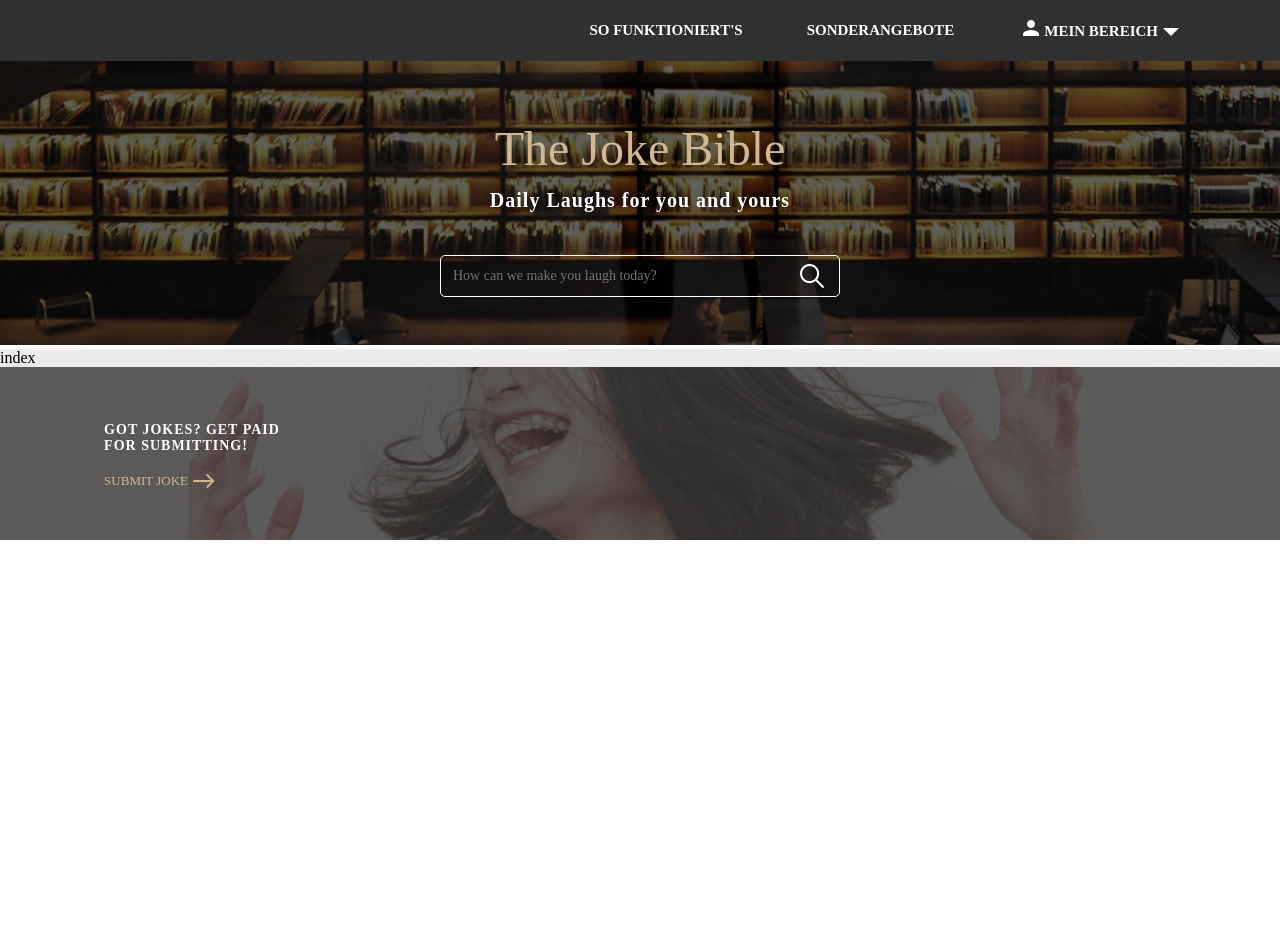
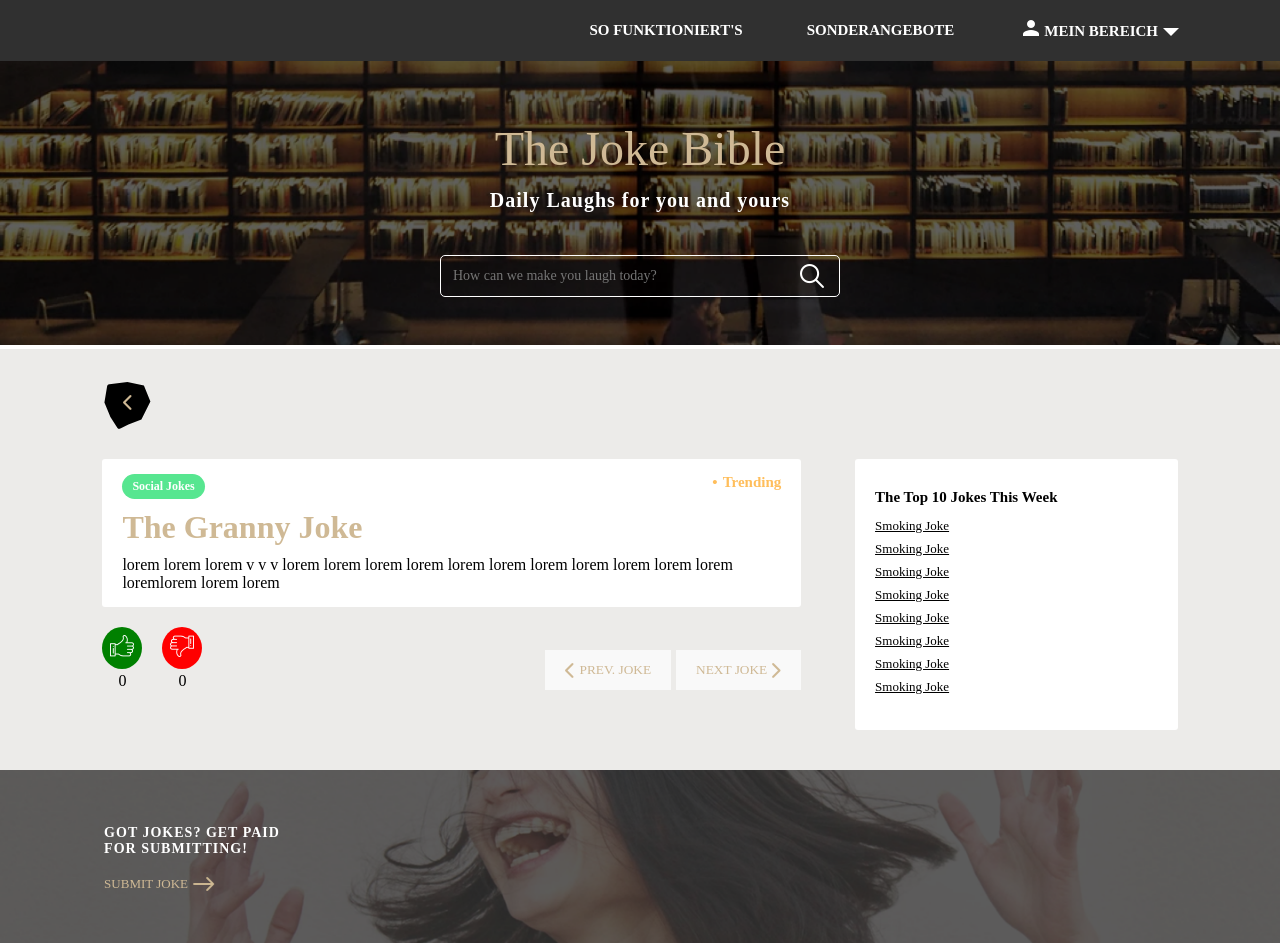
Before and after one commit to pemba1s1/joke-bible, a React (Create React App) app: page /joke/1 in a window 1280 px wide. Before the commit the page ends 800 px from the top, so only its background shows below. Built offline with nearby package versions, Linux system fonts and the light colour scheme; a web font is replaced by a local one.

Commit message:
joke desc page

```diff
--- a/src/Pages/Home/index.jsx
+++ b/src/Pages/Home/index.jsx
@@ -22,7 +22,7 @@ const Home = () => {
           <Button color={colors[index]}>{cat}</Button>
         ))}
         <Button color="view-more">
-          <div className="flex">
+          <div className="inner-view">
             View All<img src={ArrowDown} alt="down"></img>
           </div>
         </Button>
@@ -57,7 +57,7 @@ const Home = () => {
         </div>
         <div className="view-more-joke">
           <Button color="view-more">
-            <div className="flex">
+            <div className="inner-view">
               View All<img src={ArrowDown} alt="down"></img>
             </div>
           </Button>
--- a/src/Pages/Joke/index.jsx
+++ b/src/Pages/Joke/index.jsx
@@ -1,9 +1,123 @@
-import React from 'react'
+import React, { useState } from 'react';
+import { Tags } from '../../Components/Tags';
+import ArrowLeft from '../../assets/assets_Homework_Front-End_02/arrow-left-copy-2.png';
+import ArrowRight from '../../assets/assets_Homework_Front-End_02/arrow-left-copy.png';
+import Like from '../../assets/assets_Homework_Front-End_02/hand.png';
+import Dislike from '../../assets/assets_Homework_Front-End_02/hand-copy.png';
+import { useNavigate } from 'react-router-dom';
+import { Link } from 'react-router-dom';
 
 const Joke = () => {
+  let [like, setLike] = useState(0);
+  let [dislike, setDislike] = useState(0);
+  let navigate = useNavigate();
+
+  const incrementLike = () => {
+    setLike(like + 1);
+  };
+  const incrementDislike = () => {
+    setDislike(dislike + 1);
+  };
+  const decrementLike = () => {
+    setLike(like--);
+  };
+  const decrementDislike = () => {
+    setDislike(dislike--);
+  };
   return (
-    <div>index</div>
-  )
-}
+    <div className="home">
+      <div>
+        <button className="back-btn" onClick={() => navigate('/')}>
+          <img src={ArrowLeft} alt="A"></img>
+        </button>
+      </div>
+      <div className="joke-page-content">
+        <div className="col-1">
+          <div className="joke-detail">
+            <div className="flex space-between">
+              <Tags label="Social Jokes" />
+              <p className="orange">Trending</p>
+            </div>
+            <div className="joke-desc">
+              <h1>The Granny Joke</h1>
+              <p>
+                lorem lorem lorem v v v lorem lorem lorem lorem lorem lorem lorem lorem lorem lorem lorem loremlorem
+                lorem lorem
+              </p>
+            </div>
+          </div>
+          <div className="flex space-between">
+            <div className="flex gap-20">
+              <div className="center">
+                <button className="like-btn" onClick={incrementLike}>
+                  <img src={Like} alt="like"></img>
+                </button>
+                <p>{like}</p>
+              </div>
+              <div className="center">
+                <button className="dislike-btn" onClick={incrementDislike}>
+                  <img src={Dislike} alt="dislike"></img>
+                </button>
+                <p>{dislike}</p>
+              </div>
+            </div>
+            <div className="nav-btn">
+              <button>
+                <img src={ArrowLeft} alt="A"></img>PREV. JOKE
+              </button>
+              <button>
+                NEXT JOKE
+                <img src={ArrowRight} alt="A"></img>
+              </button>
+            </div>
+          </div>
+        </div>
+        <div className="top-jokes">
+          <h1>The Top 10 Jokes This Week</h1>
+          <ul>
+            <li>
+              <Link to="#">Smoking Joke</Link>
+            </li>
+          </ul>
+          <ul>
+            <li>
+              <Link to="#">Smoking Joke</Link>
+            </li>
+          </ul>
+          <ul>
+            <li>
+              <Link to="#">Smoking Joke</Link>
+            </li>
+          </ul>
+          <ul>
+            <li>
+              <Link to="#">Smoking Joke</Link>
+            </li>
+          </ul>
+          <ul>
+            <li>
+              <Link to="#">Smoking Joke</Link>
+            </li>
+          </ul>
+          <ul>
+            <li>
+              <Link to="#">Smoking Joke</Link>
+            </li>
+          </ul>
+          <ul>
+            <li>
+              <Link to="#">Smoking Joke</Link>
+            </li>
+          </ul>
+          <ul>
+            <li>
+              <Link to="#">Smoking Joke</Link>
+            </li>
+          </ul>
+        </div>
+      </div>
+    </div>
+  );
+};
 
-export default Joke
+export default Joke;
--- a/src/assets/Styles/build/index.css
+++ b/src/assets/Styles/build/index.css
@@ -1,3 +1,4 @@
+@charset "UTF-8";
 @font-face {
   font-family: Montserrat;
   src: url(../../Montserrat/Montserrat-Regular.ttf); }
@@ -152,10 +153,20 @@
   .btn-alt img {
     margin-left: 5px; }
 
+.back-btn {
+  border: none;
+  background-color: black;
+  cursor: pointer;
+  height: 50px;
+  width: 50px;
+  border-radius: 20px;
+  clip-path: polygon(50% 5%, 83% 12%, 96% 44%, 78% 80%, 52% 90%, 32% 100%, 16% 75%, 4% 46%, 10% 10%); }
+
 .home {
   width: 84%;
   margin: 0px auto;
-  padding-top: 30px; }
+  padding-top: 30px;
+  padding-bottom: 40px; }
 
 .btn-category {
   width: 206px;
@@ -180,12 +191,14 @@
   border: 1px solid #cfb995;
   color: #cfb995; }
 
-.flex {
-  display: flex;
+.flex, .inner-view, .joke-page-content {
+  display: flex; }
+
+.inner-view {
   gap: 0 10px;
   justify-content: center;
   align-items: center; }
-  .flex img {
+  .inner-view img {
     margin-bottom: 3px; }
 
 .tag {
@@ -240,11 +253,97 @@
     margin-right: 10px; }
 
 .view-more-joke {
-  padding: 40px 0;
+  padding-top: 40px;
   display: flex;
   justify-content: center; }
 
 .content-fit {
   width: 100%; }
 
+.space-between {
+  justify-content: space-between; }
+
+.joke-page-content {
+  justify-content: space-between;
+  margin-top: 30px; }
+
+.col-1 {
+  width: 65%; }
+
+.joke-detail {
+  background-color: #ffffff;
+  padding: 15px 20px;
+  border-radius: 3px;
+  margin-bottom: 20px; }
+
+.top-jokes {
+  width: 30%;
+  background-color: #ffffff;
+  padding: 30px 20px;
+  border-radius: 3px; }
+  .top-jokes h1 {
+    font-size: 15px;
+    margin-bottom: 10px; }
+  .top-jokes a {
+    font-size: 13px;
+    color: black; }
+
+.joke-desc {
+  margin-top: 10px; }
+  .joke-desc h1 {
+    margin-bottom: 10px;
+    color: #cfb995; }
+
+.orange {
+  color: #ffbe5b;
+  font-weight: 600;
+  font-size: 15px; }
+  .orange:before {
+    content: '•';
+    margin-right: 5px; }
+
+.gap-20 {
+  gap: 20px; }
+
+.like-btn {
+  border-radius: 50%;
+  border: none;
+  background-color: green;
+  padding: 8px;
+  cursor: pointer; }
+
+.dislike-btn {
+  border-radius: 50%;
+  border: none;
+  background-color: red;
+  padding: 8px;
+  cursor: pointer; }
+
+.nav-btn {
+  display: flex;
+  align-items: flex-end;
+  gap: 5px; }
+  .nav-btn button {
+    background-color: #f9f9f9;
+    border: none;
+    height: 40px;
+    padding: 2px 20px;
+    cursor: pointer;
+    color: #cfb995;
+    display: flex;
+    justify-content: center;
+    align-items: center;
+    gap: 5px; }
+
+.center {
+  text-align: center; }
+  .center p {
+    margin-top: 3px; }
+
+ul {
+  list-style: none;
+  padding-left: 0; }
+  ul li {
+    margin-bottom: 5px; }
+
 /*# sourceMappingURL=index.css.map */
--- a/src/assets/Styles/global/style.scss
+++ b/src/assets/Styles/global/style.scss
@@ -182,10 +182,21 @@ $blue: #57dbe6;
   }
 }
 
+.back-btn {
+  border: none;
+  background-color: black;
+  cursor: pointer;
+  height: 50px;
+  width: 50px;
+  border-radius: 20px;
+  clip-path: polygon(50% 5%, 83% 12%, 96% 44%, 78% 80%, 52% 90%, 32% 100%, 16% 75%, 4% 46%, 10% 10%);
+}
+
 .home {
   width: 84%;
   margin: 0px auto;
   padding-top: 30px;
+  padding-bottom: 40px;
 }
 
 .btn-category {
@@ -213,9 +224,11 @@ $blue: #57dbe6;
   border: 1px solid $br;
   color: $br;
 }
-
 .flex {
   display: flex;
+}
+.inner-view {
+  @extend .flex;
   gap: 0 10px;
   justify-content: center;
   align-items: center;
@@ -283,7 +296,7 @@ $blue: #57dbe6;
 }
 
 .view-more-joke {
-  padding: 40px 0;
+  padding-top: 40px;
   display: flex;
   justify-content: center;
 }
@@ -291,3 +304,105 @@ $blue: #57dbe6;
 .content-fit {
   width: 100%;
 }
+
+.space-between {
+  justify-content: space-between;
+}
+
+.joke-page-content {
+  @extend .flex;
+  justify-content: space-between;
+  margin-top: 30px;
+}
+
+.col-1 {
+  width: 65%;
+}
+
+.joke-detail {
+  background-color: $white-two;
+  padding: 15px 20px;
+  border-radius: 3px;
+  margin-bottom: 20px;
+}
+
+.top-jokes {
+  width: 30%;
+  background-color: $white-two;
+  padding: 30px 20px;
+  border-radius: 3px;
+  h1 {
+    font-size: 15px;
+    margin-bottom: 10px;
+  }
+  a {
+    font-size: 13px;
+    color: black;
+  }
+}
+
+.joke-desc {
+  margin-top: 10px;
+  h1 {
+    margin-bottom: 10px;
+    color: $br;
+  }
+}
+.orange {
+  color: $pale-orange;
+  font-weight: 600;
+  font-size: 15px;
+  &:before {
+    content: '•';
+    margin-right: 5px;
+  }
+}
+.gap-20 {
+  gap: 20px;
+}
+.like-btn {
+  border-radius: 50%;
+  border: none;
+  background-color: green;
+  padding: 8px;
+  cursor: pointer;
+}
+.dislike-btn {
+  border-radius: 50%;
+  border: none;
+  background-color: red;
+  padding: 8px;
+  cursor: pointer;
+}
+.nav-btn {
+  display: flex;
+  align-items: flex-end;
+  gap: 5px;
+
+  button {
+    background-color: $white;
+    border: none;
+    height: 40px;
+    padding: 2px 20px;
+    cursor: pointer;
+    color: $br;
+    display: flex;
+    justify-content: center;
+    align-items: center;
+    gap: 5px;
+  }
+}
+.center {
+  text-align: center;
+  p {
+    margin-top: 3px;
+  }
+}
+
+ul {
+  list-style: none;
+  padding-left: 0;
+  li {
+    margin-bottom: 5px;
+  }
+}
```
Also changed, not shown: 2 other files (tests, documents, lock files or other folders).
